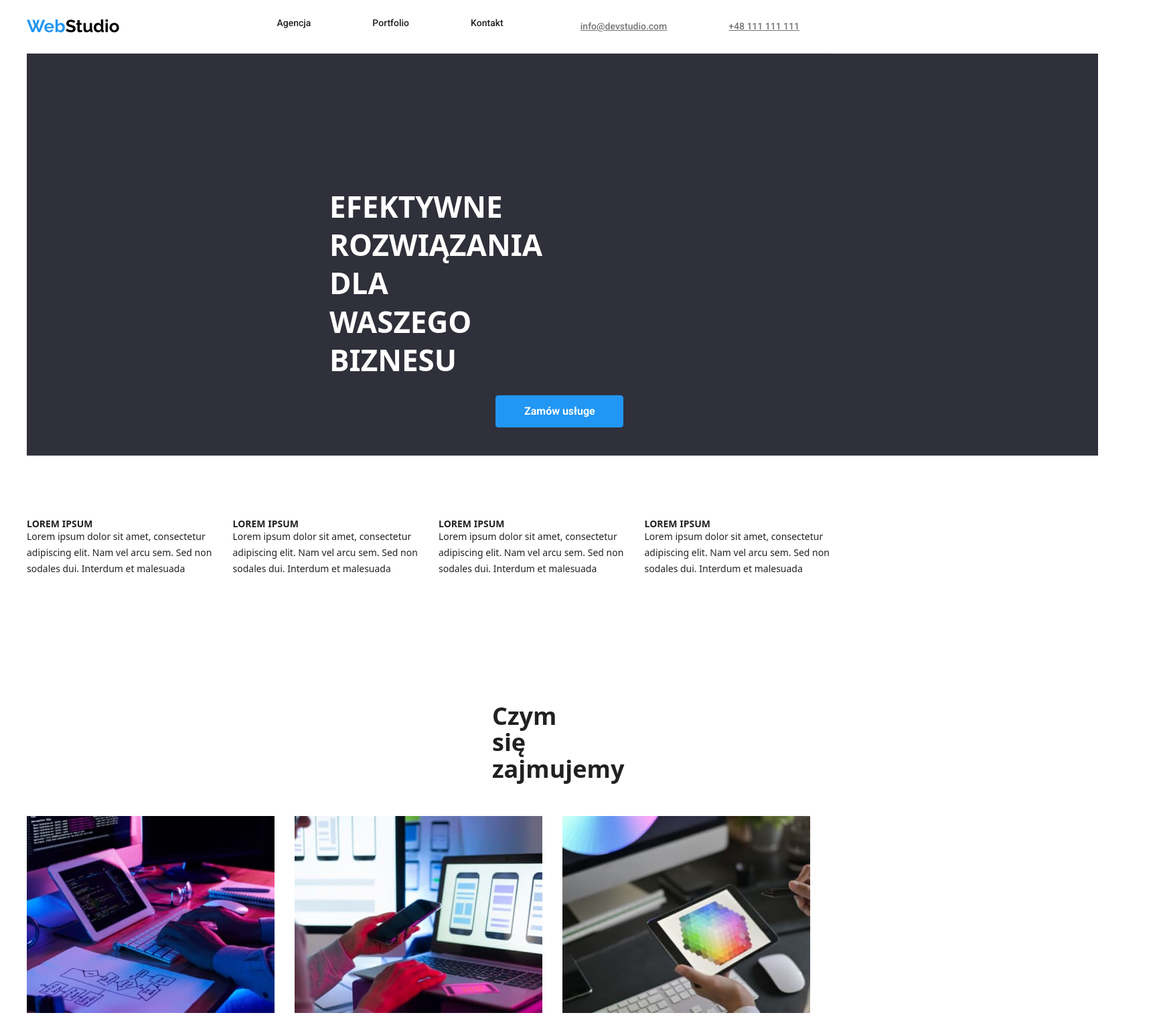
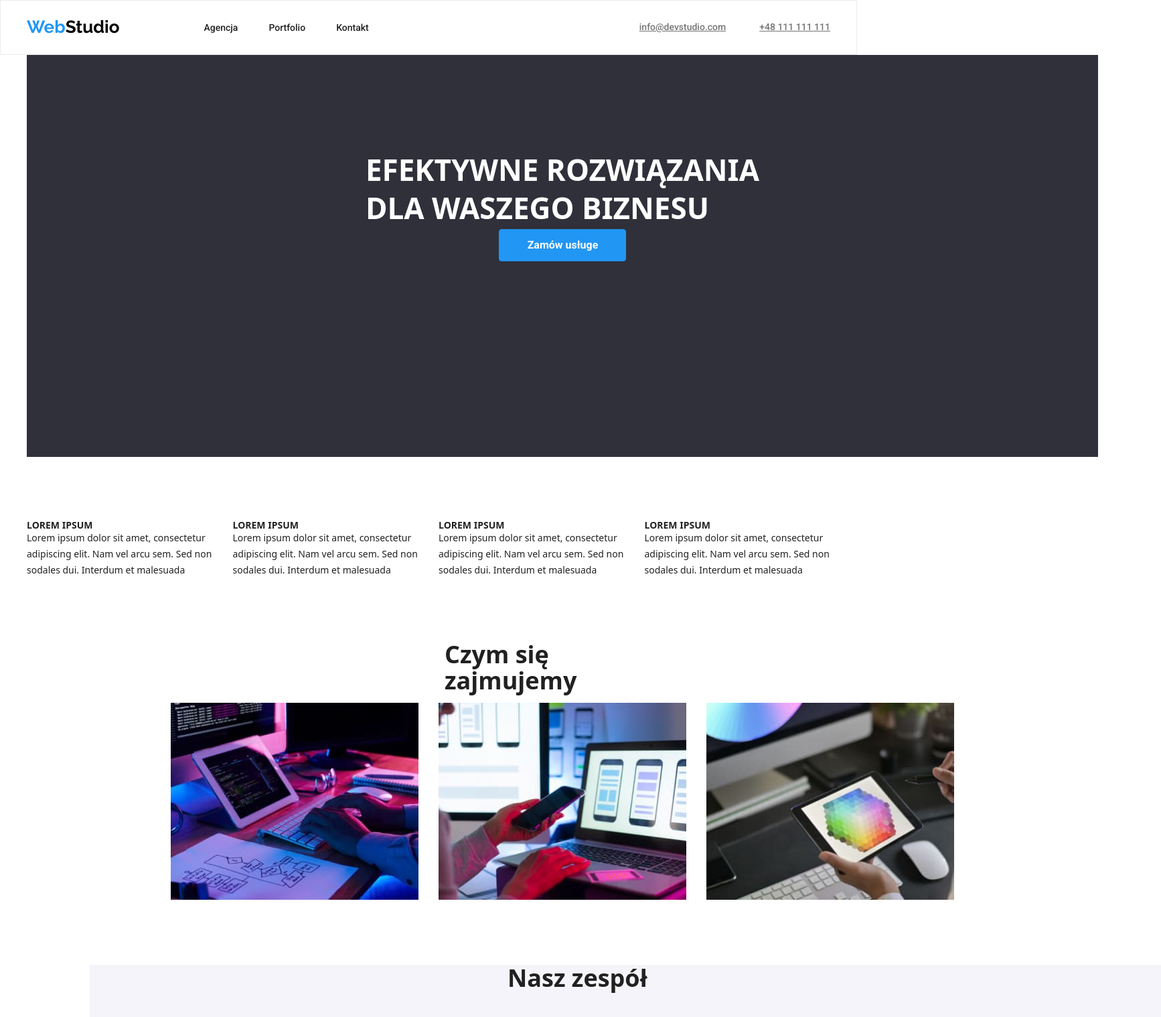
Before and after one commit to nikitakryvitski15/goit-markup-hw-03, a plain HTML site: page index.html in a window 1280 px wide. Shown: the top 1518 px of the page at 67% size, 1734 px wide, since content can reach past the window. Drawn offline with nearby package versions, Linux system fonts and the light colour scheme.

Commit message:
homework 3

```diff
--- a/css/style.css
+++ b/css/style.css
@@ -29,6 +29,7 @@ ul {
 .container {
   max-width: 1200px;
   margin: 0 auto;
+  padding: 0, 15px;
 
 }
 
@@ -42,8 +43,7 @@ ul {
   line-height: 1.3;
   color: var(--hover-color);
   text-decoration: none;
-  padding-right: 93px;
-  margin-right: 96px;
+  margin-right: 93px;
 }
 
 .studio {
@@ -53,6 +53,9 @@ ul {
   color: var(--white-color);
 }
 
+.solution-container{
+  border: 1px solid #ECECEC;
+}
 .container-header {
   display: flex;
   justify-content: space-between;
@@ -61,22 +64,22 @@ ul {
   align-items: center;
   font-family: "Roboto", sans-serif;
   font-weight: 500;
-  border-bottom: 1px solid #ECECEC;
 }
 
 .nav-menu {
   display: flex;
   align-content: center;
+  margin-right: 371px;
 }
 
 /* style dla konkaktów w header na obóch stronach */
 .link-tab {
-  padding: 32px 46px 32px 46px;
   color: var(--contacts-color);
 }
 
 .contacts-size {
   display: flex;
+  gap:46px;
 }
 
 .contacts-size2 {
@@ -84,6 +87,7 @@ ul {
   font-size: 14px;
   line-height: 1.1;
   color: var(--contacts-color);
+  gap: 50px;
 }
 
 .contacts-size a {
@@ -105,30 +109,35 @@ ul {
 }
 
 .box1 {
+  background-color: var(--footer-color);
+  justify-content: center;
+  align-items: center;
   width: 1600px;
   height: 600px;
-  background-color: var(--footer-color);
-  justify-content: center;
+  padding-left: 452px;
+  padding-right: 452px;
 }
 /* style dla h1 w index.html */
 .effects {
+  display: flex;
   font-size: 44px;
   font-weight: 700;
   line-height: 1.3;
   color: var(--white-color);
-  background-color: var(--footer-color);
   justify-content: center;
-  padding: 200px 452px 280px 452px;
-  width: 696px;
-  height: 120px;
+  align-items: center;
+  max-width: 696px;
+  max-height: 120px;
+  padding-top: 200px;
+  padding-bottom: 30px;
 }
 
 .button-order {
-  padding-top: 30px;
-  padding-left: 700px;
-  padding-right: 700px;
-  padding-bottom: 200px;
-
+  display: flex;
+  justify-content: center;
+  align-items: center;
+  margin-top: 30px;
+  margin-bottom: 200px;
 }
 
 .order-text {
@@ -143,6 +152,8 @@ ul {
   font-family: "Roboto", sans-serif;
   font-weight: 700;
   padding: 10px 41px 10px 42px;
+  justify-content: center;
+  align-items: center;
 
 
 }
@@ -170,6 +181,7 @@ ul {
   color: var(--brand-color);
   font-family: "Roboto", sans-serif;
   font-weight: 500;
+  padding: 6px 22px 6px 22px;
 }
 
 .text-column {
@@ -177,12 +189,16 @@ ul {
   column-gap: 30px;
   margin-top: 94px;
   margin-bottom: 94px;
+  justify-content: center;
+  align-items: center;
 }
 
 .photo {
   display: flex;
   column-gap: 30px;
   margin-bottom: 94px;
+  margin-left: 215px;
+  margin-right: 215px;
 }
 
 .img-size {
@@ -207,20 +223,30 @@ ul {
   font-size: 36px;
   font-weight: 700;
   line-height: 1.1;
-  padding: 94px 695px 50px 695px;
+  justify-content: center;
+  align-items: center;
+  width: 352px;
+  height: 42px;
+  margin-top: 94px;
+  margin-bottom: 50px;
+  margin-left: 624px;
+  margin-right: 624px;
 }
 
 .team {
   background-color: #f5f4fa;
-  width: 1600px;
-  height: 648px;
+ width: 1600px;
+ height: 648px;
+ margin-top: 94px;
+ margin: 94px;
 }
 
 .card {
   display: flex;
   column-gap: 30px;
-  padding-bottom: 94px;
-  padding-top: 186px;
+  margin-left: 215px;
+  margin-right: 215px;
+  margin-top: 50px;
 }
 
 .shadow-card {
@@ -237,14 +263,14 @@ ul {
   font-size: 16px;
   font-weight: 500;
   line-height: 1.1;
-  padding: 30px; 99px; 10px; 99px;
+  padding: 30px 99px 10px 99px;
 }
 /* style dla stanowisk pracy john done w index.html */
 .john-job {
   font-size: 16px;
   line-height: 1.1;
   color: var(--contacts-color);
-  padding: 10px; 70px; 30px; 70px;
+  padding: 10px 70px 30px 70px;
 }
 
 .button-list {
@@ -289,9 +315,12 @@ ul {
 
 .footer {
   background-color: var(--footer-color);
-  width: 1600px;
   height: 252px;
-  margin-top: 94px;
+}
+
+.container-footer{
+  padding: 60px 215px 60px 215px;
+
 }
 
 /* style dla kontaktów w footerze portfolio.html */
@@ -302,9 +331,6 @@ ul {
   color: var(--white-color);
 }
 
-.contacts-size3{
-
-}
 .link-color-button {
   color: var(--link-color);
 }
--- a/index.html
+++ b/index.html
@@ -17,10 +17,10 @@
 </head>
 
 <body>
-  <header>
+  <header class="solution-container">
     <div class="container container-header">
+      <a class="logo" href="index.html">Web<span class="studio">Studio</span></a>
       <nav class="nav-menu">
-        <a class="logo" href="index.html">Web<span class="studio">Studio</span></a>
         <ul class="contacts-size">
           <li>
             <a class="link-tab" href="index.html">Agencja </a>
@@ -44,11 +44,10 @@
     </div>
   </header>
   <main>
-    <div class="container">
     <section class="section">
       <div class="container">
         <div class="box1">
-            <h1 class="effects"> EFEKTYWNE ROZWIĄZANIA DLA WASZEGO BIZNESU</h1>
+          <h1 class="effects"> EFEKTYWNE ROZWIĄZANIA<br /> DLA WASZEGO BIZNESU</h1>
           <div class="button-order">
             <button type="button" class="order-text">Zamów usługe</button>
           </div>
@@ -56,7 +55,7 @@
       </div>
     </section>
     <section class="section">
-        <div class="container">
+      <div class="container par-container">
         <ul class="text-column">
           <li>
             <h3 class="lorem-header">LOREM IPSUM</h3>
@@ -157,7 +156,7 @@
     </div>
   </main>
   <footer class="footer">
-    <div class="container">
+    <div class="container container-footer ">
       <section class="section">
         <a class="logo" href="index.html">Web <span class="studio2">Studio</span></a>
         <address>
```
Also changed, not shown: portfolio.html (+4 -4 lines). Lines whose indentation alone changed are shown as unchanged.
